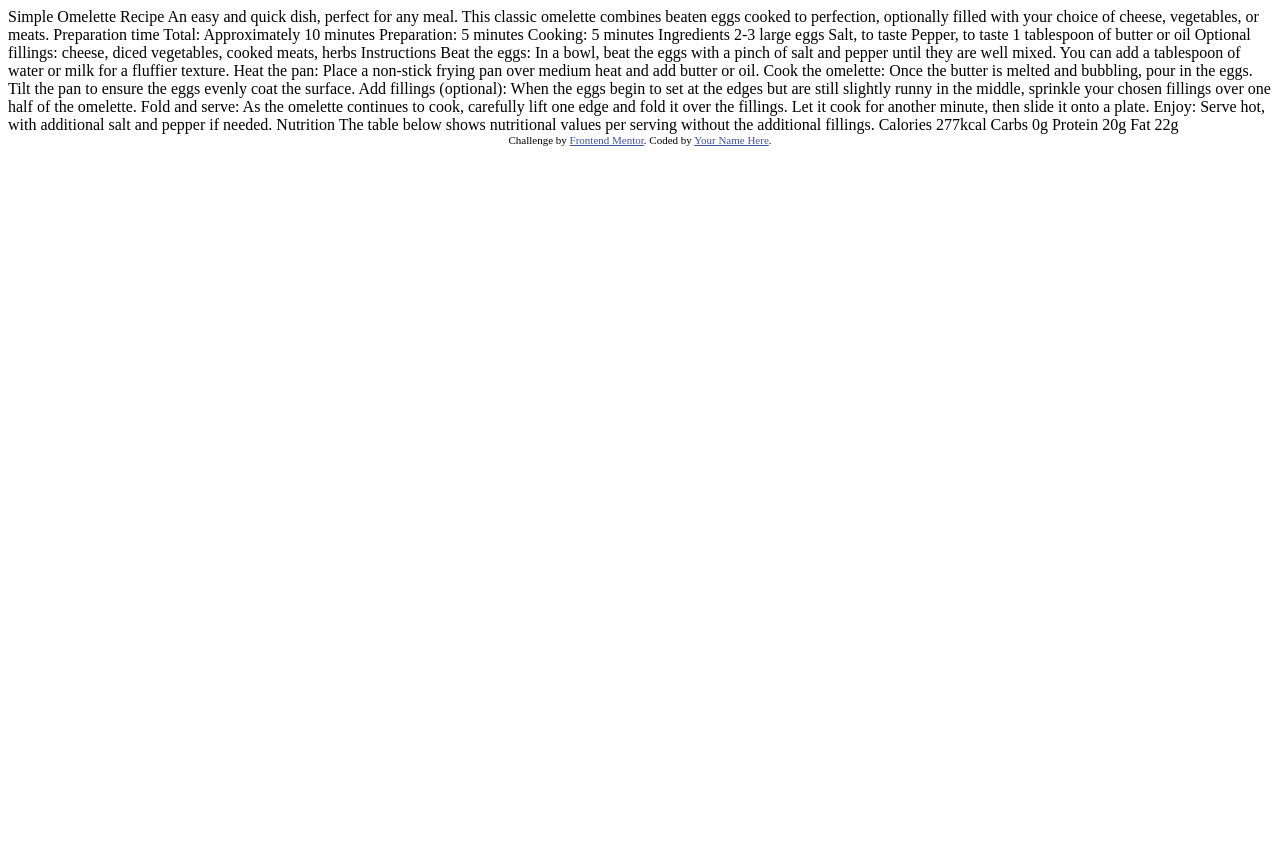
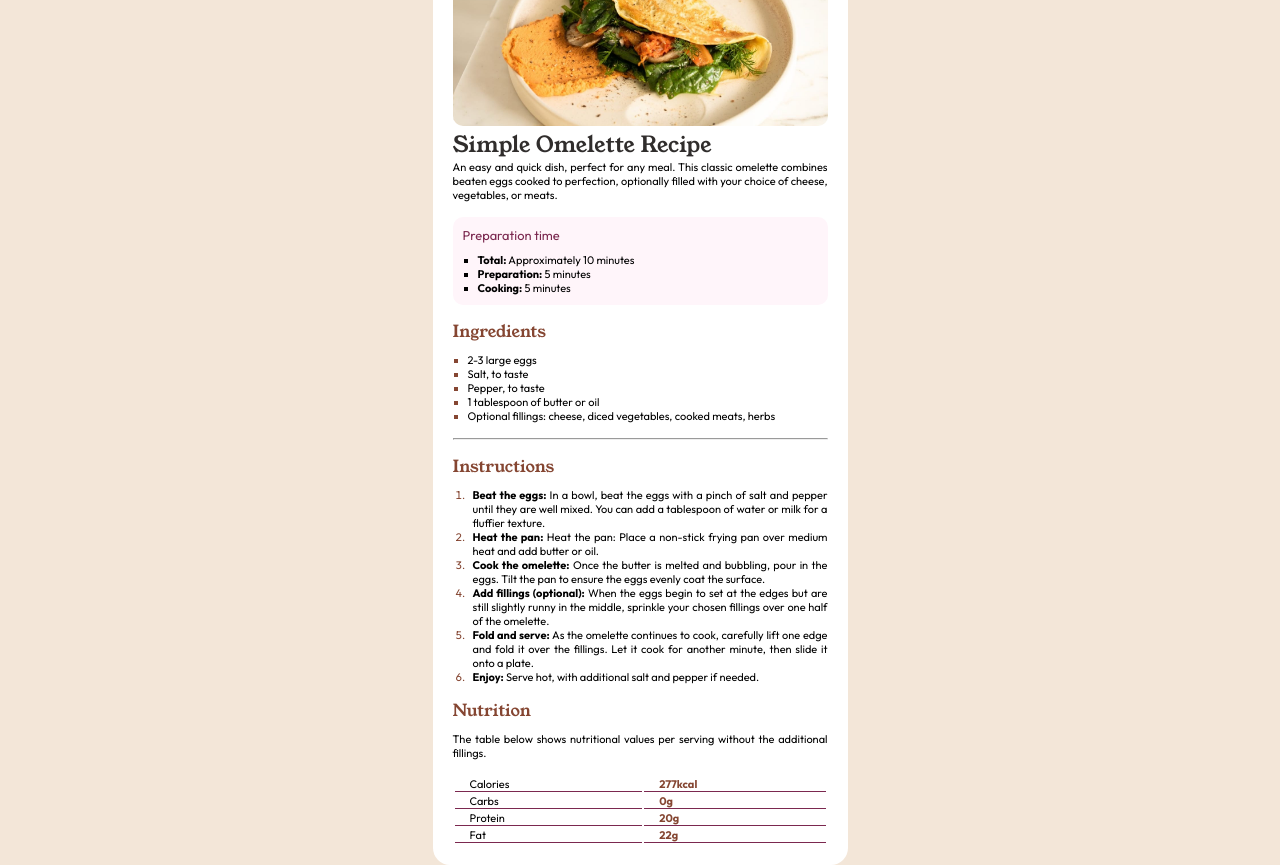
Before and after one commit to prathamchavan/Recipe-Page, a plain HTML site: page recipe-page-main/index.html in a window 1280 px wide. Before the commit the page ends 800 px from the top, so only its background shows below. Drawn offline with Linux system fonts and the light colour scheme.

Commit message:
second attemp

```diff
--- a/recipe-page-main/index.html
+++ b/recipe-page-main/index.html
@@ -1,77 +1,132 @@
 <!DOCTYPE html>
 <html lang="en">
   <head>
-  <meta charset="UTF-8">
-  <meta name="viewport" content="width=device-width, initial-scale=1.0"> <!-- displays site properly based on user's device -->
+    <meta charset="UTF-8" />
+    <meta name="viewport" content="width=device-width, initial-scale=1.0" />
+    <!-- displays site properly based on user's device -->
 
-  <link rel="icon" type="image/png" sizes="32x32" href="./assets/images/favicon-32x32.png">
+    <link
+      rel="icon"
+      type="image/png"
+      sizes="32x32"
+      href="./assets/images/favicon-32x32.png"
+    />
 
     <title>Frontend Mentor | Recipe page</title>
+    <!-- <style>
+      .attribution {
+        font-size: 11px;
+        text-align: center;
+      }
+      .attribution a {
+        color: hsl(228, 45%, 44%);
+      }
+    </style> -->
 
-  <!-- Feel free to remove these styles or customise in your own stylesheet 👍 -->
-  <style>
-    .attribution { font-size: 11px; text-align: center; }
-    .attribution a { color: hsl(228, 45%, 44%); }
-  </style>
+    <link rel="stylesheet" href="style.css" />
   </head>
   <body>
+    <div class="container">
+      <img src="./assets/images/image-omelette.jpeg" alt="image-omelette" />
 
-  Simple Omelette Recipe
+      <div class="title">
+        <h1>Simple Omelette Recipe</h1>
+        <p>
+          An easy and quick dish, perfect for any meal. This classic omelette
+          combines beaten eggs cooked to perfection, optionally filled with your
+          choice of cheese, vegetables, or meats.
+        </p>
+      </div>
 
-  An easy and quick dish, perfect for any meal. This classic omelette combines beaten eggs cooked
-  to perfection, optionally filled with your choice of cheese, vegetables, or meats.
+      <div class="prepration-time">
+        <h3>Preparation time</h3>
+        <ul>
+          <li><strong>Total:</strong> Approximately 10 minutes</li>
+          <li><strong>Preparation:</strong> 5 minutes</li>
+          <li><strong>Cooking:</strong> 5 minutes</li>
+        </ul>
+      </div>
 
-  Preparation time
+      <div class="ingridients">
+        <h2>Ingredients</h2>
+        <ul>
+          <li>2-3 large eggs</li>
+          <li>Salt, to taste</li>
+          <li>Pepper, to taste</li>
+          <li>1 tablespoon of butter or oil</li>
+          <li>
+            Optional fillings: cheese, diced vegetables, cooked meats, herbs
+          </li>
+        </ul>
+      </div>
+      <hr />
+      <div class="instructions">
+        <h2>Instructions</h2>
+        <ul>
+          <li>
+            <strong>Beat the eggs:</strong>
+            In a bowl, beat the eggs with a pinch of salt and pepper until they
+            are well mixed. You can add a tablespoon of water or milk for a
+            fluffier texture.
+          </li>
+          <li>
+            <strong>Heat the pan:</strong>
+            Heat the pan: Place a non-stick frying pan over medium heat and add
+            butter or oil.
+          </li>
+          <li>
+            <strong>Cook the omelette:</strong>
+            Once the butter is melted and bubbling, pour in the eggs. Tilt the
+            pan to ensure the eggs evenly coat the surface.
+          </li>
+          <li>
+            <strong>Add fillings (optional):</strong>
+            When the eggs begin to set at the edges but are still slightly runny
+            in the middle, sprinkle your chosen fillings over one half of the
+            omelette.
+          </li>
+          <li>
+            <strong>Fold and serve:</strong>
+            As the omelette continues to cook, carefully lift one edge and fold
+            it over the fillings. Let it cook for another minute, then slide it
+            onto a plate.
+          </li>
+          <li>
+            <strong>Enjoy:</strong> Serve hot, with additional salt and pepper
+            if needed.
+          </li>
+        </ul>
+      </div>
 
-  Total: Approximately 10 minutes
-  Preparation: 5 minutes
-  Cooking: 5 minutes
+      <div class="nutrition">
+        <h2>Nutrition</h2>
+        <p>
+          The table below shows nutritional values per serving without the
+          additional fillings.
+        </p>
 
-  Ingredients
+        <table class="nutrition-table">
+          <tr>
+            <td>Calories</td>
+            <td><strong>277kcal</strong></td>
+          </tr>
 
-  2-3 large eggs
-  Salt, to taste
-  Pepper, to taste
-  1 tablespoon of butter or oil
-  Optional fillings: cheese, diced vegetables, cooked meats, herbs
+          <tr>
+            <td>Carbs</td>
+            <td><strong>0g</strong></td>
+          </tr>
 
-  Instructions
+          <tr>
+            <td>Protein</td>
+            <td><strong>20g</strong></td>
+          </tr>
 
-  Beat the eggs: In a bowl, beat the eggs with a pinch of salt and pepper until they are well mixed.
-  You can add a tablespoon of water or milk for a fluffier texture.
-
-  Heat the pan: Place a non-stick frying pan over medium heat and add butter or oil.
-
-  Cook the omelette: Once the butter is melted and bubbling, pour in the eggs. Tilt the pan to ensure
-  the eggs evenly coat the surface.
-
-  Add fillings (optional): When the eggs begin to set at the edges but are still slightly runny in the
-  middle, sprinkle your chosen fillings over one half of the omelette.
-
-  Fold and serve: As the omelette continues to cook, carefully lift one edge and fold it over the
-  fillings. Let it cook for another minute, then slide it onto a plate.
-
-  Enjoy: Serve hot, with additional salt and pepper if needed.
-
-  Nutrition
-
-  The table below shows nutritional values per serving without the additional fillings.
-
-  Calories
-  277kcal
-
-  Carbs
-  0g
-
-  Protein
-  20g
-
-  Fat
-  22g
-
-  <div class="attribution">
-    Challenge by <a href="https://www.frontendmentor.io?ref=challenge" target="_blank">Frontend Mentor</a>.
-    Coded by <a href="#">Your Name Here</a>.
+          <tr>
+            <td>Fat</td>
+            <td><strong>22g</strong></td>
+          </tr>
+        </table>
+      </div>
     </div>
   </body>
 </html>
--- /dev/null
+++ b/recipe-page-main/style.css
@@ -0,0 +1,136 @@
+@import url("https://fonts.googleapis.com/css2?family=Young+Serif&display=swap");
+@import url("https://fonts.googleapis.com/css2?family=Outfit:wght@100..900&display=swap");
+
+* {
+  margin: 0;
+  padding: 0;
+}
+
+body {
+  text-align: justify;
+  font-family: "Outfit", serif;
+  font-size: 11px;
+  background-color: hsl(30, 54%, 90%);
+  max-height: 100vh;
+  display: flex;
+  align-items: center;
+  justify-content: center;
+}
+
+p {
+  font-size: 11px;
+}
+
+h1 {
+  color: hsl(24, 5%, 18%);
+  font-weight: 700;
+}
+
+h1,
+h2 {
+  font-family: Young Serif;
+  font-weight: 400;
+}
+
+h2,
+h3 {
+  color: hsl(14, 45%, 36%);
+  font-weight: 400;
+  padding-bottom: 10px;
+}
+
+h3 {
+}
+
+ul {
+  list-style-type: none;
+}
+
+hr {
+  margin-bottom: 15px;
+  background-color: hsl(24, 5%, 18%);
+}
+
+.container {
+  padding: 20px;
+  margin: 0 auto;
+  max-width: 375px;
+  background-color: white;
+  border-radius: 17px;
+}
+
+.container img {
+  width: 100%;
+  border-radius: 10px;
+}
+
+.title {
+  margin-bottom: 15px;
+}
+
+.prepration-time {
+  padding: 10px;
+  padding-inline-start: 10px;
+  background-color: hsl(330, 100%, 98%);
+  margin-bottom: 15px;
+  border-radius: 10px;
+}
+
+.prepration-time h3 {
+  color: hsl(332, 51%, 32%);
+}
+
+.prepration-time ul {
+  list-style-type: square;
+  padding-inline-start: 15px;
+}
+
+.ingridients {
+  margin-bottom: 15px;
+}
+
+.ingridients ul {
+  list-style: square;
+  padding-inline-start: 15px;
+}
+
+.ingridients ul li::marker {
+  font-family: "outfit", sans-serif;
+  font-weight: 500;
+  color: hsl(14, 45%, 36%);
+}
+
+.instructions {
+  margin-bottom: 15px;
+}
+
+.instructions ul {
+  list-style-type: decimal;
+  padding-inline-start: 15px;
+}
+
+.instructions ul li {
+  padding-left: 5px;
+}
+
+.instructions ul li::marker {
+  color: hsl(14, 45%, 36%);
+}
+
+.nutrition p {
+  margin-bottom: 15px;
+}
+
+table {
+  width: 100%;
+}
+
+table td {
+  margin: 0;
+  padding-inline-start: 15px;
+  border-bottom: 1px solid hsl(332, 51%, 32%);
+}
+
+table strong {
+  color: hsl(14, 45%, 36%);
+}
```
Also changed, not shown: 1 other file. Lines whose indentation alone changed are shown as unchanged.
